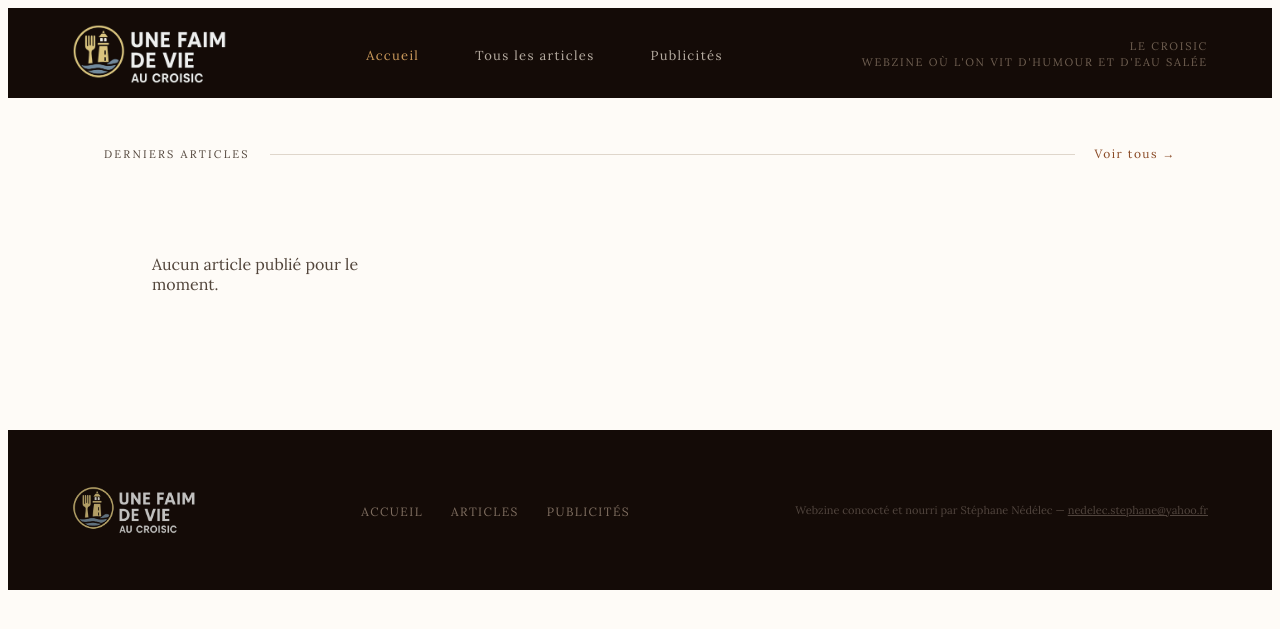
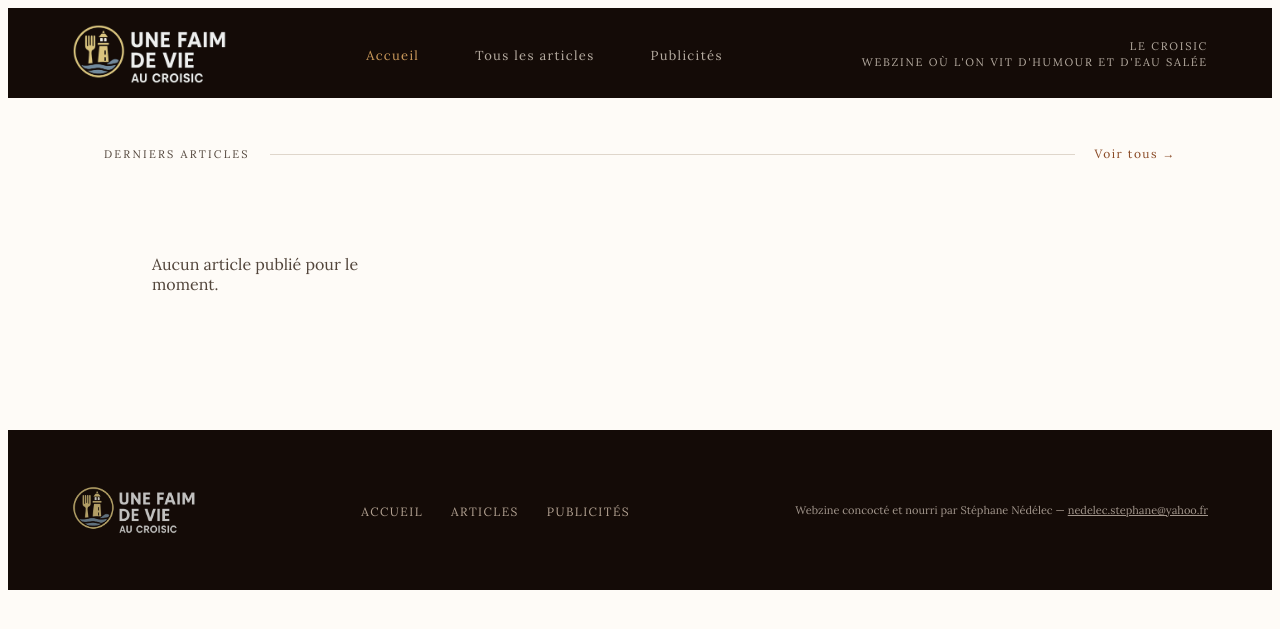
Before and after one commit to misterned/unefaimdevie, a Django app: page / in a window 1280 px wide. Shown: the top 629 px of the page. Run offline with Django 5.2, Linux system fonts and the light colour scheme; data that the repository does not hold is empty; parts of the project's set-up code (start-up, migrations or seed data) failed here and were passed over.

Commit message:
Changement couleur 4

```diff
--- a/core/static/core/css/lumiere-ouest.css
+++ b/core/static/core/css/lumiere-ouest.css
@@ -85,7 +85,7 @@ body {
   font-size: 11px;
   letter-spacing: 0.16em;
   text-transform: uppercase;
-  color: oklch(50% 0.03 60);
+  color: oklch(75% 0.02 70);
   text-align: right;
   line-height: 1.5;
   flex-shrink: 0;
@@ -621,7 +621,7 @@ body {
   font-size: 12px;
   letter-spacing: 0.12em;
   text-transform: uppercase;
-  color: oklch(55% 0.03 60);
+  color: oklch(72% 0.03 65);
   text-decoration: none;
   transition: color .2s;
 }
@@ -629,7 +629,7 @@ body {
 
 .lo-footer__copy {
   font-size: 11px;
-  color: oklch(40% 0.02 55);
+  color: oklch(68% 0.02 60);
 }
 
 /* ════════════════════════════════
```
